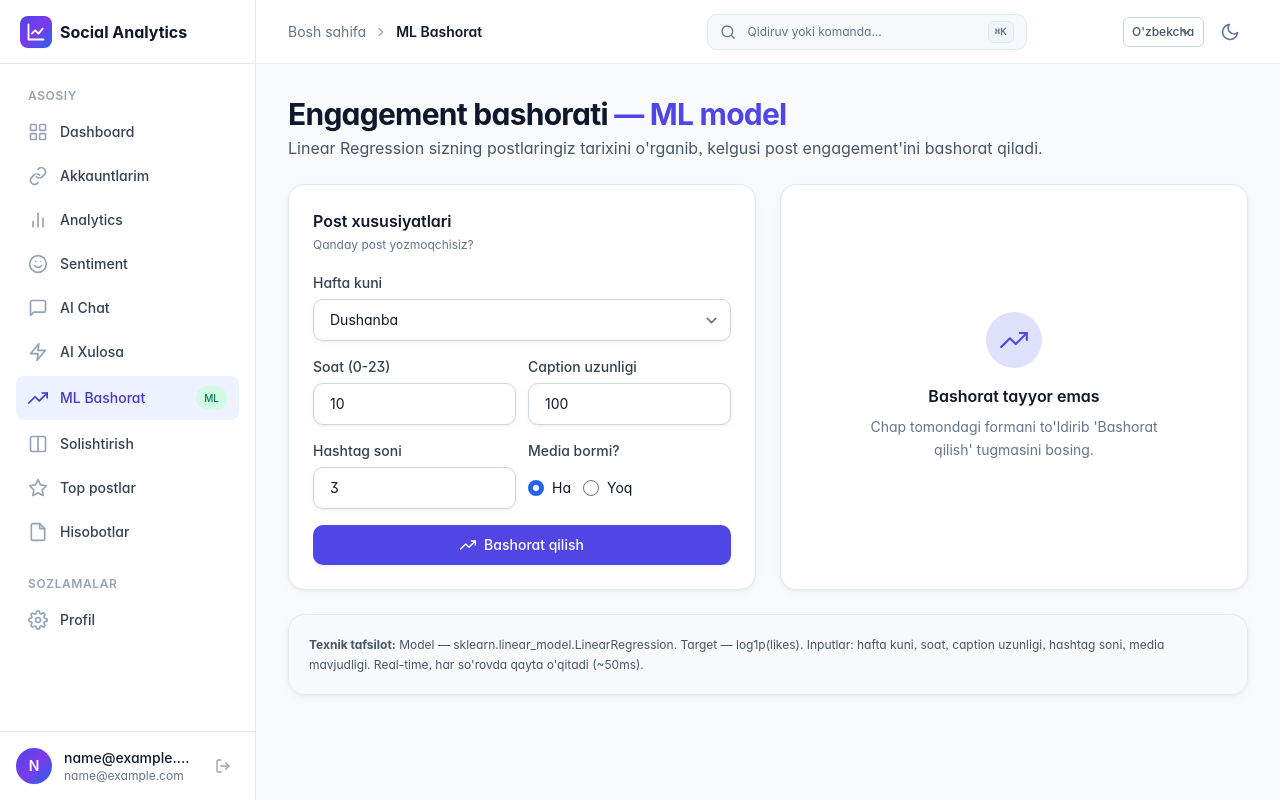
After one commit to Sardor2004777/social-media-analytics, a Django app: page /analytics/predict/ in a window 1280 px wide. The commit adds this page. Run offline with Django 5.2, Linux system fonts and the light colour scheme; the visitor is signed in with stand-in values (Sample User, id 1); style sheets or scripts are compiled from the project's sources; parts of the project's set-up code (start-up, migrations or seed data) failed here and were passed over; some libraries are stand-ins or nearby versions; some web fonts are replaced.

Commit message:
feat(ml): engagement predictor — sklearn LinearRegression at /analytics/predict/
The fourth and last of the diploma-grade analytics adds: a per-user
engagement-prediction model. Trains on the user's own posts in real
time (no caching, ~50ms for the typical few-hundred-row account) and
returns expected likes + engagement % for a hypothetical post defined
by 5 inputs: weekday, hour, caption length, hashtag count, and
whether it includes media.

- apps/analytics/services/predict.py — feature extraction, sklearn
  LinearRegression on log1p(likes), R² in-sample fit, |coef|·std
  feature-importance breakdown for the "what drives engagement" panel.
  Raises NotEnoughData (translated message) when there are <12 posts
  to fit on, so the UI can show a useful empty state instead of crashing.
- /analytics/predict/ view + form-driven template: pre-filled with a
  Monday-10am sane default, posts back to itself, renders prediction
  inline with model-quality bar + feature-importance bars.
- Sidebar gets two new entries: "AI Xulosa" (digest) and "ML Bashorat"
  (predict, marked with an emerald ML badge).

Together with the on-demand digest, top-topics + hashtag analysis,
post-length buckets and engagement funnel, the analytics surface now
covers descriptive (what happened), comparative (vs prior 30d),
generative (AI summary) and predictive (ML model) angles — the four
classic stages of a data-product showcase.

Co-Authored-By: Claude Opus 4.7 (1M context) <noreply@anthropic.com>

```diff
--- a/apps/analytics/urls.py
+++ b/apps/analytics/urls.py
@@ -11,4 +11,5 @@ urlpatterns = [
     path("top/",      views.analytics_top_posts, name="top_posts"),
     path("chat/",     views.analytics_chat,     name="chat"),
     path("digest/",   views.ai_digest,          name="digest"),
+    path("predict/",  views.engagement_predict, name="predict"),
 ]
--- a/apps/analytics/views.py
+++ b/apps/analytics/views.py
@@ -30,6 +30,7 @@ from .services.chat import (
     generate_weekly_digest,
     is_configured as chat_is_configured,
 )
+from .services.predict import NotEnoughData, predict_for_inputs
 from .services.wordcloud import WordcloudEntry, top_words
 
 logger = logging.getLogger(__name__)
@@ -675,6 +676,54 @@ def ai_digest(request: HttpRequest) -> HttpResponse:
     })
 
 
+@login_required
+@require_http_methods(["GET", "POST"])
+def engagement_predict(request: HttpRequest) -> HttpResponse:
+    """ML engagement predictor — sklearn LinearRegression on the user's posts.
+
+    GET shows the form pre-filled with sane defaults (Monday 10:00, 100 chars,
+    3 hashtags, with media). POST runs the model and renders the result inline.
+    """
+    # Sane defaults so a first-time visitor sees a meaningful prediction.
+    form_values = {
+        "weekday":       int(request.POST.get("weekday")       or 0),
+        "hour":          int(request.POST.get("hour")          or 10),
+        "caption_len":   int(request.POST.get("caption_len")   or 100),
+        "hashtag_count": int(request.POST.get("hashtag_count") or 3),
+        "has_media":     request.POST.get("has_media") == "1" if request.method == "POST" else True,
+    }
+    prediction = None
+    error = None
+
+    if request.method == "POST":
+        try:
+            prediction = predict_for_inputs(
+                request.user,
+                weekday=form_values["weekday"],
+                hour=form_values["hour"],
+                caption_len=form_values["caption_len"],
+                hashtag_count=form_values["hashtag_count"],
+                has_media=form_values["has_media"],
+            )
+        except NotEnoughData as e:
+            error = str(e)
+        except Exception as e:
+            logger.exception("Predict failed for user %s", request.user.id)
+            error = f"Texnik xato: {e}"
+
+    weekday_options = [
+        (0, "Dushanba"), (1, "Seshanba"), (2, "Chorshanba"), (3, "Payshanba"),
+        (4, "Juma"),     (5, "Shanba"),   (6, "Yakshanba"),
+    ]
+    return render(request, "dashboard/predict.html", {
+        "active_nav":      "predict",
+        "form":            form_values,
+        "prediction":      prediction,
+        "error":           error,
+        "weekday_options": weekday_options,
+    })
+
+
 def _serialize_comment(result: SentimentResult) -> dict[str, Any]:
     c = result.comment
     return {
--- a/templates/dashboard/_shell.html
+++ b/templates/dashboard/_shell.html
@@ -97,7 +97,23 @@
                   {% else %}text-slate-700 dark:text-slate-300 hover:bg-slate-100 dark:hover:bg-slate-800{% endif %}">
           <svg class="h-5 w-5 {% if active_nav != 'chat' %}text-slate-400{% endif %}" viewBox="0 0 24 24" fill="none" stroke="currentColor" stroke-width="2" stroke-linecap="round" stroke-linejoin="round"><path d="M21 15a2 2 0 01-2 2H7l-4 4V5a2 2 0 012-2h14a2 2 0 012 2z"/></svg>
           {% trans "AI Chat" %}
-          <span class="ml-auto inline-flex items-center rounded-full bg-brand-100 dark:bg-brand-900/40 px-2 py-0.5 text-[10px] font-medium text-brand-700 dark:text-brand-400">{% trans "Yangi" %}</span>
+        </a>
+
+        <a href="{% url 'analytics:digest' %}"
+           class="flex items-center gap-3 px-3 py-2.5 rounded-lg transition
+                  {% if active_nav == 'digest' %}bg-brand-50 dark:bg-brand-900/30 text-brand-700 dark:text-brand-300
+                  {% else %}text-slate-700 dark:text-slate-300 hover:bg-slate-100 dark:hover:bg-slate-800{% endif %}">
+          <svg class="h-5 w-5 {% if active_nav != 'digest' %}text-slate-400{% endif %}" viewBox="0 0 24 24" fill="none" stroke="currentColor" stroke-width="2" stroke-linecap="round" stroke-linejoin="round"><polygon points="13 2 3 14 12 14 11 22 21 10 12 10 13 2"/></svg>
+          {% trans "AI Xulosa" %}
+        </a>
+
+        <a href="{% url 'analytics:predict' %}"
+           class="flex items-center gap-3 px-3 py-2.5 rounded-lg transition
+                  {% if active_nav == 'predict' %}bg-brand-50 dark:bg-brand-900/30 text-brand-700 dark:text-brand-300
+                  {% else %}text-slate-700 dark:text-slate-300 hover:bg-slate-100 dark:hover:bg-slate-800{% endif %}">
+          <svg class="h-5 w-5 {% if active_nav != 'predict' %}text-slate-400{% endif %}" viewBox="0 0 24 24" fill="none" stroke="currentColor" stroke-width="2" stroke-linecap="round" stroke-linejoin="round"><polyline points="23 6 13.5 15.5 8.5 10.5 1 18"/><polyline points="17 6 23 6 23 12"/></svg>
+          {% trans "ML Bashorat" %}
+          <span class="ml-auto inline-flex items-center rounded-full bg-emerald-100 dark:bg-emerald-900/40 px-2 py-0.5 text-[10px] font-medium text-emerald-700 dark:text-emerald-400">ML</span>
         </a>
 
         <a href="{% url 'analytics:compare' %}"
--- /dev/null
+++ b/templates/dashboard/predict.html
@@ -0,0 +1,144 @@
+{% extends "dashboard/_shell.html" %}
+{% load i18n %}
+
+{% block title %}{% trans "Engagement Bashorati" %} · Social Analytics{% endblock %}
+{% block dash_breadcrumb %}{% trans "ML Bashorat" %}{% endblock %}
+
+{% block dash_content %}
+<div data-reveal>
+  <h1 class="text-2xl sm:text-3xl font-bold text-slate-900 dark:text-white tracking-tight">
+    {% trans "Engagement bashorati" %}
+    <span class="text-brand-600 dark:text-brand-400">— ML model</span>
+  </h1>
+  <p class="mt-1 text-slate-600 dark:text-slate-400">
+    {% trans "Linear Regression sizning postlaringiz tarixini o'rganib, kelgusi post engagement'ini bashorat qiladi." %}
+  </p>
+</div>
+
+<div class="grid grid-cols-1 lg:grid-cols-2 gap-6" data-reveal>
+
+  {# Input form #}
+  <div class="card p-6">
+    <h3 class="text-base font-semibold text-slate-900 dark:text-white mb-1">{% trans "Post xususiyatlari" %}</h3>
+    <p class="text-xs text-slate-500 dark:text-slate-400 mb-5">{% trans "Qanday post yozmoqchisiz?" %}</p>
+
+    <form method="post" class="space-y-4">
+      {% csrf_token %}
+
+      <div class="field">
+        <label class="field-label">{% trans "Hafta kuni" %}</label>
+        <select name="weekday" class="field-input">
+          {% for v, label in weekday_options %}
+            <option value="{{ v }}" {% if form.weekday == v %}selected{% endif %}>{{ label }}</option>
+          {% endfor %}
+        </select>
+      </div>
+
+      <div class="grid grid-cols-2 gap-3">
+        <div class="field">
+          <label class="field-label">{% trans "Soat" %} (0-23)</label>
+          <input type="number" name="hour" min="0" max="23" value="{{ form.hour }}" class="field-input">
+        </div>
+        <div class="field">
+          <label class="field-label">{% trans "Caption uzunligi" %}</label>
+          <input type="number" name="caption_len" min="0" max="5000" value="{{ form.caption_len }}" class="field-input">
+        </div>
+      </div>
+
+      <div class="grid grid-cols-2 gap-3">
+        <div class="field">
+          <label class="field-label">{% trans "Hashtag soni" %}</label>
+          <input type="number" name="hashtag_count" min="0" max="30" value="{{ form.hashtag_count }}" class="field-input">
+        </div>
+        <div class="field">
+          <label class="field-label">{% trans "Media bormi?" %}</label>
+          <div class="flex items-center gap-3 h-[42px]">
+            <label class="inline-flex items-center gap-2 cursor-pointer">
+              <input type="radio" name="has_media" value="1" {% if form.has_media %}checked{% endif %}>
+              <span class="text-sm">{% trans "Ha" %}</span>
+            </label>
+            <label class="inline-flex items-center gap-2 cursor-pointer">
+              <input type="radio" name="has_media" value="0" {% if not form.has_media %}checked{% endif %}>
+              <span class="text-sm">{% trans "Yoq" %}</span>
+            </label>
+          </div>
+        </div>
+      </div>
+
+      <button type="submit" class="btn-primary btn-full">
+        <svg class="h-4 w-4" viewBox="0 0 24 24" fill="none" stroke="currentColor" stroke-width="2" stroke-linecap="round" stroke-linejoin="round"><polyline points="23 6 13.5 15.5 8.5 10.5 1 18"/><polyline points="17 6 23 6 23 12"/></svg>
+        {% trans "Bashorat qilish" %}
+      </button>
+    </form>
+  </div>
+
+  {# Result panel #}
+  <div class="card p-6">
+    {% if error %}
+      <div class="rounded-card border border-amber-200 dark:border-amber-900/60 bg-amber-50/60 dark:bg-amber-950/40 p-4 text-sm text-amber-800 dark:text-amber-200 leading-relaxed">
+        <strong class="font-semibold">{% trans "Maslahat:" %}</strong> {{ error }}
+      </div>
+    {% elif prediction %}
+      <div class="text-center pb-5 border-b border-slate-200 dark:border-slate-800">
+        <div class="text-xs uppercase tracking-wider text-slate-500 dark:text-slate-400">{% trans "Kutilgan natija" %}</div>
+        <div class="mt-2 text-5xl font-bold tabular bg-clip-text text-transparent bg-gradient-to-br from-brand-500 via-indigo-500 to-fuchsia-500">
+          {{ prediction.expected_likes }}
+        </div>
+        <div class="mt-1 text-sm text-slate-600 dark:text-slate-400">{% trans "ta layk" %}</div>
+        <div class="mt-3 inline-flex items-center gap-2 chip-brand">
+          <svg class="h-3 w-3" viewBox="0 0 24 24" fill="none" stroke="currentColor" stroke-width="2" stroke-linecap="round" stroke-linejoin="round"><polyline points="22 12 18 12 15 21 9 3 6 12 2 12"/></svg>
+          ~{{ prediction.expected_engagement_pct }}% engagement
+        </div>
+      </div>
+
+      <div class="mt-5">
+        <div class="flex items-center justify-between text-xs mb-3">
+          <span class="font-medium text-slate-700 dark:text-slate-300">{% trans "Model sifati (R²)" %}</span>
+          <span class="tabular text-slate-900 dark:text-white font-semibold">{{ prediction.r2 }}</span>
+        </div>
+        <div class="h-1.5 rounded-full bg-slate-100 dark:bg-slate-800 overflow-hidden">
+          <div class="h-full bg-gradient-to-r {% if prediction.r2 >= 0.5 %}from-emerald-500 to-teal-500{% elif prediction.r2 >= 0.2 %}from-amber-500 to-orange-500{% else %}from-rose-500 to-pink-500{% endif %}" style="width: {% widthratio prediction.r2 1 100 %}%;"></div>
+        </div>
+        <p class="mt-2 text-[11px] text-slate-500 dark:text-slate-400 leading-relaxed">
+          {% if prediction.r2 >= 0.5 %}{% trans "Yuqori — model ma'lumotlaringizni yaxshi tushunadi." %}
+          {% elif prediction.r2 >= 0.2 %}{% trans "O'rtacha — bashorat taxminiy. Ko'proq post yiglinsa aniqlik oshadi." %}
+          {% else %}{% trans "Past — engagement tasodifiy. Ko'proq post yoki o'xshash ma'lumot kerak." %}{% endif %}
+          <br>{% trans "O'rganilgan postlar:" %} <strong>{{ prediction.sample_size }}</strong> ta.
+        </p>
+      </div>
+
+      <div class="mt-6">
+        <h4 class="text-sm font-semibold text-slate-900 dark:text-white mb-3">{% trans "Engagementga eng ko'p ta'sir qiluvchi xususiyatlar" %}</h4>
+        <ul class="space-y-2">
+          {% for label, weight in prediction.feature_weights.items %}
+            <li class="flex items-center gap-3 text-sm">
+              <span class="w-32 text-slate-600 dark:text-slate-400">{{ label }}</span>
+              <span class="flex-1 h-2 rounded-full bg-slate-100 dark:bg-slate-800 overflow-hidden">
+                <span class="block h-full bg-gradient-to-r from-brand-500 to-indigo-500" style="width: {{ weight }}%;"></span>
+              </span>
+              <span class="w-12 text-right tabular text-xs text-slate-500 dark:text-slate-400">{{ weight }}%</span>
+            </li>
+          {% endfor %}
+        </ul>
+      </div>
+    {% else %}
+      <div class="flex flex-col items-center justify-center text-center h-full py-10">
+        <div class="inline-flex h-14 w-14 items-center justify-center rounded-full bg-gradient-to-br from-brand-500/20 to-indigo-500/20 text-brand-600 dark:text-brand-400 mb-4">
+          <svg class="h-7 w-7" viewBox="0 0 24 24" fill="none" stroke="currentColor" stroke-width="1.8" stroke-linecap="round" stroke-linejoin="round"><polyline points="23 6 13.5 15.5 8.5 10.5 1 18"/><polyline points="17 6 23 6 23 12"/></svg>
+        </div>
+        <h3 class="text-base font-semibold text-slate-900 dark:text-white">{% trans "Bashorat tayyor emas" %}</h3>
+        <p class="mt-2 text-sm text-slate-500 dark:text-slate-400 max-w-xs leading-relaxed">
+          {% trans "Chap tomondagi formani to'ldirib 'Bashorat qilish' tugmasini bosing." %}
+        </p>
+      </div>
+    {% endif %}
+  </div>
+</div>
+
+<div class="card p-5 bg-slate-50/70 dark:bg-slate-900/40 border-slate-200 dark:border-slate-800" data-reveal>
+  <p class="text-xs text-slate-600 dark:text-slate-400 leading-relaxed">
+    <strong>{% trans "Texnik tafsilot:" %}</strong>
+    {% trans "Model — sklearn.linear_model.LinearRegression. Target — log1p(likes). Inputlar: hafta kuni, soat, caption uzunligi, hashtag soni, media mavjudligi. Real-time, har so'rovda qayta o'qitadi (~50ms)." %}
+  </p>
+</div>
+{% endblock %}
```
Also changed, not shown: apps/analytics/services/predict.py (added, +144 -0 lines).
